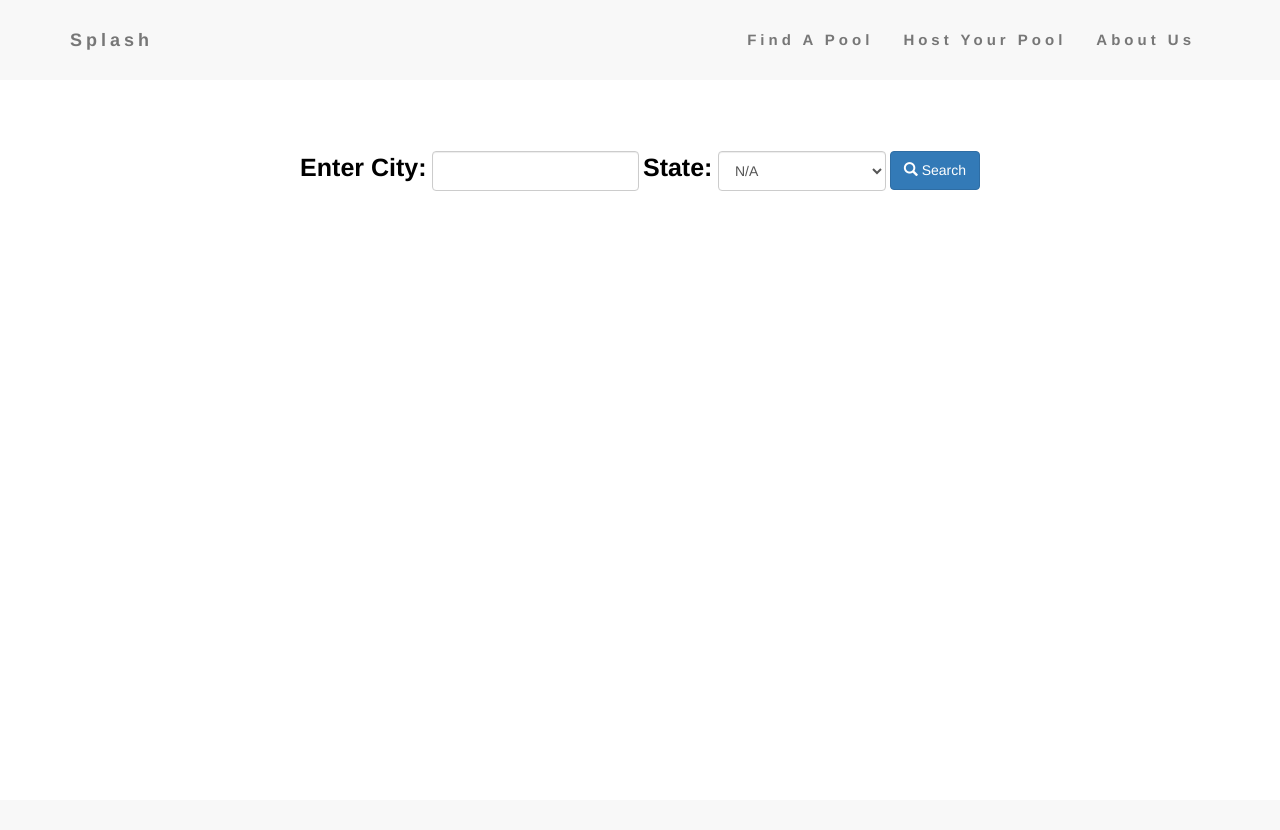
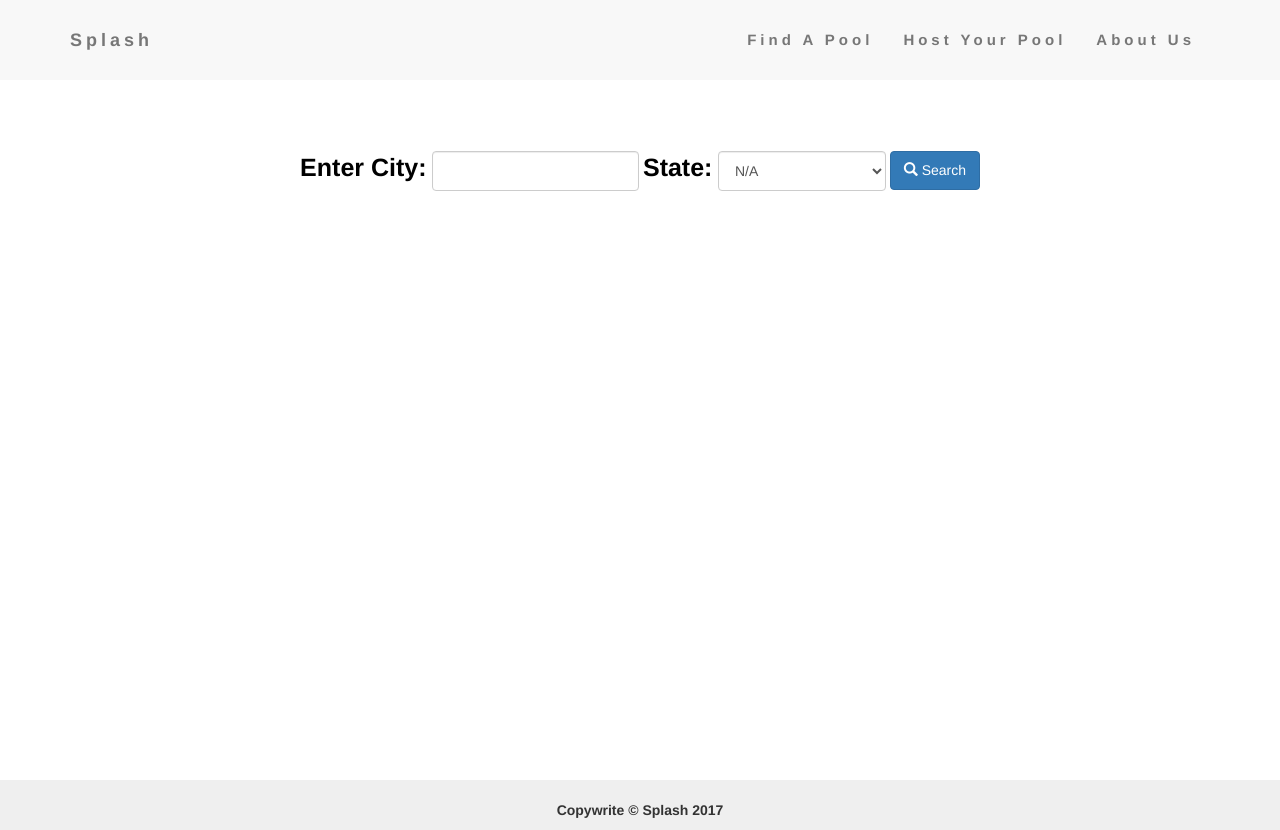
Before and after one commit to myezo/SplashApp, a PHP site: page / in a window 1280 px wide. Before the commit the page ends 191 px from the top, so only its background shows below. Run offline with PHP 8.4, Linux system fonts and the light colour scheme; some libraries are stand-ins or nearby versions.

Commit message:
weather api fix

```diff
--- a/assets/css/style.css
+++ b/assets/css/style.css
@@ -1,3 +1,8 @@
+html, body {
+  height: 100%;
+  margin: 0;
+}
+
 .navbar {
       padding-top: 15px;
       padding-bottom: 15px;
@@ -9,9 +14,14 @@
       font-weight: bold;
 }
 
-#map {
-    height: 100%;
+#wrapper {
+  min-height: 100%;
+
+  /* Equal to height of footer */
+  /* But also accounting for potential margin-bottom of last child */
+  margin-bottom: -50px;
 }
+
 
 .text {
       color: black;
@@ -118,12 +128,13 @@ img{
 }
 
 footer{
-      position: relative;
-      right: 0;
-      bottom: 0;
-      left: 0;
-      padding: 20px;
+      margin-top: 30px;
       background-color: #efefef;
       text-align: center;
       font-weight: bold;
+      height: 50px;
 }
+
+.smallFooter{
+  padding-top: 20px;
+}
--- a/assets/javascript/code.js
+++ b/assets/javascript/code.js
@@ -54,7 +54,7 @@ var config = {
 
 
     function getWeather(){
-      var queryURL = "http://api.wunderground.com/api/11e28d64554d3afa/conditions/q/" + state + "/" +city+".json";
+      var queryURL = "https://api.wunderground.com/api/11e28d64554d3afa/conditions/q/" + state + "/" +city+".json";
       $.ajax({
             url: queryURL,
             method: "GET"
--- a/index.html
+++ b/index.html
@@ -15,6 +15,7 @@
 
  </head>
  <body>
+ <div id="wrapper">
  	<nav class="navbar navbar-default">
  	  <div class="container">
  	    <div class="navbar-header">
@@ -130,6 +131,13 @@
 
  	  </div>
  	</div>
+ </div>
+
+
+ <footer>
+    <p class="smallFooter">Copywrite &copy; Splash 2017</p>
+</footer>
+
  	<script async defer
  	src="https://maps.googleapis.com/maps/api/js?key=AIzaSyBZmIUkoRwVEPDfwxzned45vOv19-y3jDM">
  	</script>
```
